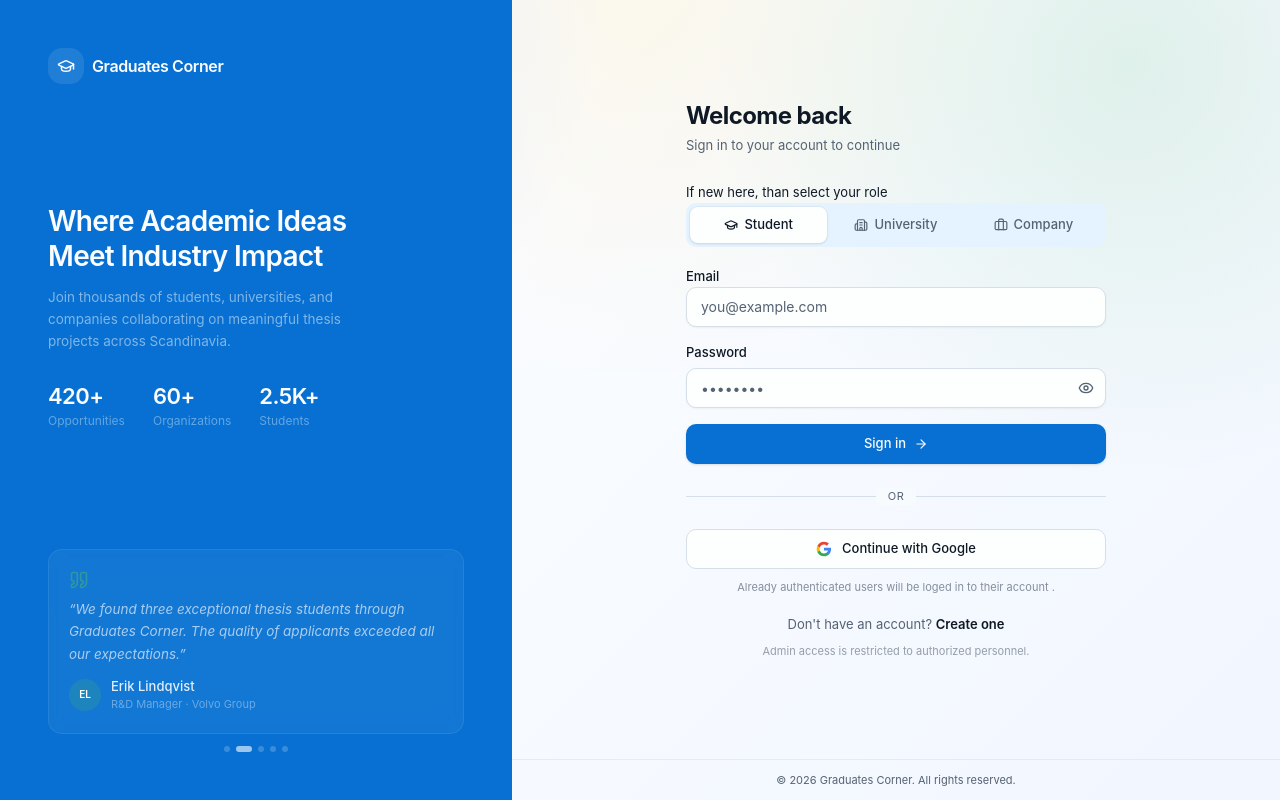
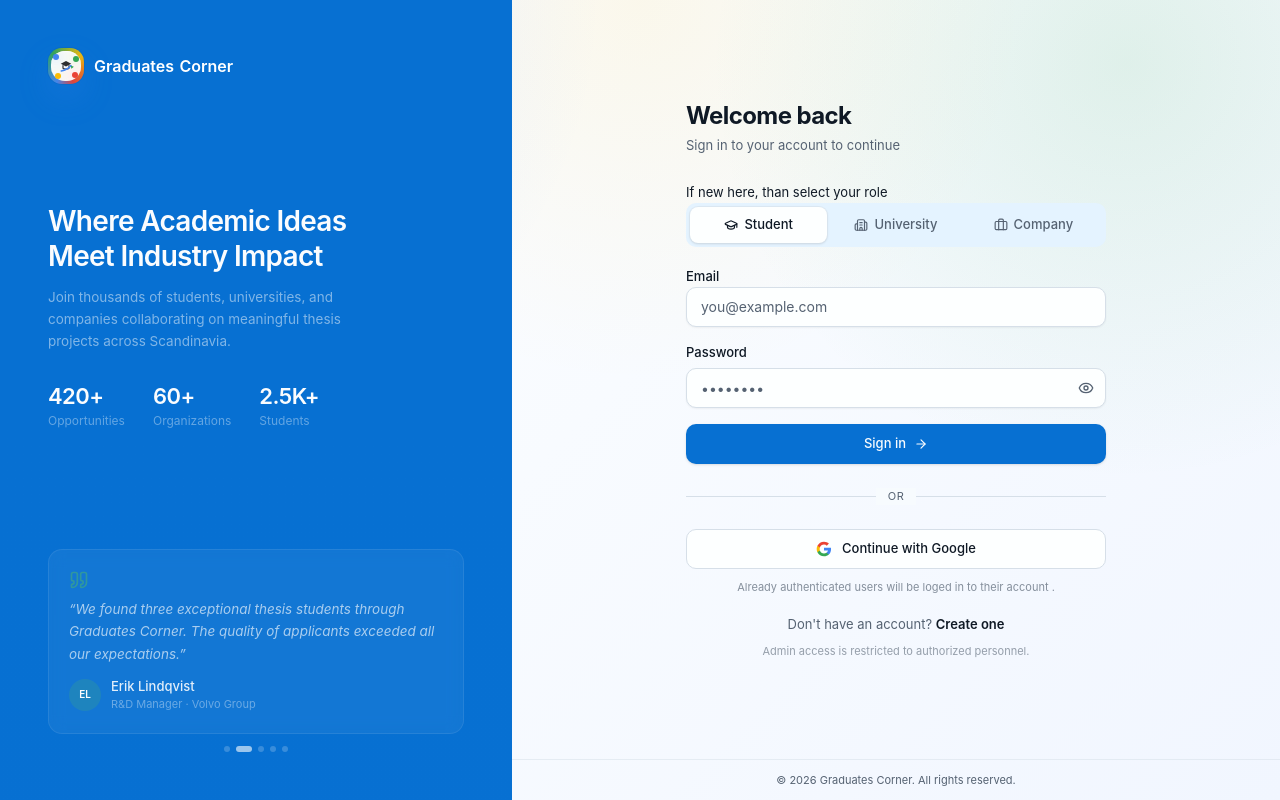
Before and after one commit to muhammadnomantabassum-personal/GraduatesCorner, a Next.js app: page /login in a window 1280 px wide. Built offline with nearby package versions, Linux system fonts and the light colour scheme; no server answers.

Commit message:
Refresh Graduates Corner brand logo

```diff
--- a/app/dashboard/layout.tsx
+++ b/app/dashboard/layout.tsx
@@ -6,6 +6,7 @@ import Link from "next/link"
 import Image from "next/image"
 import { useAuth } from "@/lib/auth-context"
 import { Button } from "@/components/ui/button"
+import { BrandLogo } from "@/components/shared/brand-logo"
 import {
   DropdownMenu,
   DropdownMenuContent,
@@ -176,9 +177,8 @@ export default function DashboardLayout({ children }: { children: React.ReactNod
     <div className="flex min-h-screen">
       {/* Sidebar */}
       <aside className="hidden w-64 shrink-0 flex-col border-r border-sidebar-border bg-sidebar text-sidebar-foreground lg:flex">
-        <div className="flex h-16 items-center gap-2 border-b border-sidebar-border px-6">
-          <GraduationCap className="h-6 w-6 text-sidebar-primary" />
-          <span className="font-bold">Graduates Corner</span>
+        <div className="flex h-16 items-center border-b border-sidebar-border px-6">
+          <BrandLogo size="sm" textClassName="font-bold text-sidebar-foreground" />
         </div>
         <nav className="flex flex-1 flex-col gap-4 overflow-y-auto p-4">
           {sections.map((section, idx) => (
@@ -232,7 +232,7 @@ export default function DashboardLayout({ children }: { children: React.ReactNod
         {/* Top bar */}
         <header className="flex h-14 items-center justify-between border-b border-border bg-card px-4 sm:h-16 sm:px-6">
           <div className="flex items-center gap-2 lg:hidden">
-            <GraduationCap className="h-5 w-5 text-primary" />
+            <BrandLogo size="xs" showText={false} />
             <span className="text-sm font-bold text-foreground">Dashboard</span>
           </div>
           <div className="hidden lg:block">
--- a/app/forgot-password/page.tsx
+++ b/app/forgot-password/page.tsx
@@ -4,8 +4,8 @@ import { useState } from "react"
 import Link from "next/link"
 import { Input } from "@/components/ui/input"
 import { AuthBrandingPanel } from "@/components/auth-branding-panel"
+import { BrandLogo } from "@/components/shared/brand-logo"
 import {
-  GraduationCap,
   Mail,
   ArrowLeft,
   ArrowRight,
@@ -37,11 +37,8 @@ export default function ForgotPasswordPage() {
         <div className="flex flex-1 flex-col items-center justify-center overflow-y-auto px-6 py-8 sm:px-10 lg:px-14 xl:px-20">
           <div className="w-full max-w-[420px]">
             {/* Mobile logo */}
-            <Link href="/" className="mb-6 flex items-center gap-2.5 transition-opacity hover:opacity-80 lg:hidden">
-              <div className="flex h-8 w-8 items-center justify-center rounded-lg bg-primary">
-                <GraduationCap className="h-4 w-4 text-primary-foreground" />
-              </div>
-              <span className="text-sm font-semibold text-foreground">Graduates Corner</span>
+            <Link href="/" aria-label="Graduates Corner home" className="mb-6 flex items-center transition-opacity hover:opacity-95 lg:hidden">
+              <BrandLogo size="sm" />
             </Link>
 
             {submitted ? (
--- a/app/login/page.tsx
+++ b/app/login/page.tsx
@@ -6,6 +6,7 @@ import Link from "next/link"
 import { useAuth } from "@/lib/auth-context"
 import { Input } from "@/components/ui/input"
 import { AuthBrandingPanel } from "@/components/auth-branding-panel"
+import { BrandLogo } from "@/components/shared/brand-logo"
 import {
   GraduationCap,
   Building2,
@@ -123,11 +124,8 @@ function LoginForm() {
   return (
     <div className="w-full max-w-[420px]">
       {/* Mobile logo */}
-      <Link href="/" className="mb-6 flex items-center gap-2.5 transition-opacity hover:opacity-80 lg:hidden">
-        <div className="flex h-8 w-8 items-center justify-center rounded-lg bg-primary">
-          <GraduationCap className="h-4 w-4 text-primary-foreground" />
-        </div>
-        <span className="text-sm font-semibold text-foreground">Graduates Corner</span>
+      <Link href="/" aria-label="Graduates Corner home" className="mb-6 flex items-center transition-opacity hover:opacity-95 lg:hidden">
+        <BrandLogo size="sm" />
       </Link>
 
       {/* Header */}
--- a/app/n_admin/page.tsx
+++ b/app/n_admin/page.tsx
@@ -4,8 +4,8 @@ import { useState } from "react"
 import { useRouter } from "next/navigation"
 import { useAuth } from "@/lib/auth-context"
 import { Input } from "@/components/ui/input"
+import { BrandLogo } from "@/components/shared/brand-logo"
 import {
-  GraduationCap,
   Eye,
   EyeOff,
   ArrowRight,
@@ -46,10 +46,7 @@ export default function AdminLoginPage() {
       <div className="w-full max-w-[400px]">
         {/* Logo */}
         <div className="mb-8 flex flex-col items-center text-center">
-          <div className="mb-4 flex h-12 w-12 items-center justify-center rounded-xl bg-primary shadow-md">
-            <GraduationCap className="h-6 w-6 text-primary-foreground" />
-          </div>
-          <h1 className="text-xl font-bold text-foreground">Graduates Corner</h1>
+          <BrandLogo size="lg" className="mb-4 flex-col gap-3" textClassName="font-bold" />
           <div className="mt-2 flex items-center gap-1.5 rounded-full bg-primary/10 px-3 py-1">
             <Shield className="h-3 w-3 text-primary" />
             <span className="text-[11px] font-medium text-primary">Admin Panel</span>
--- a/app/register/page.tsx
+++ b/app/register/page.tsx
@@ -5,6 +5,7 @@ import Link from "next/link"
 import { useRouter, useSearchParams } from "next/navigation"
 import { Input } from "@/components/ui/input"
 import { AuthBrandingPanel } from "@/components/auth-branding-panel"
+import { BrandLogo } from "@/components/shared/brand-logo"
 import { useAuth } from "@/lib/auth-context"
 import {
   GraduationCap,
@@ -159,11 +160,8 @@ function RegisterForm() {
       <div className="flex w-full flex-col lg:w-[60%]">
         <div className="flex flex-1 flex-col items-center justify-center overflow-y-auto px-6 py-8 sm:px-10 lg:px-14 xl:px-20">
           <div className="w-full max-w-[420px]">
-            <Link href="/" className="mb-6 flex items-center gap-2.5 transition-opacity hover:opacity-80 lg:hidden">
-              <div className="flex h-8 w-8 items-center justify-center rounded-lg bg-primary">
-                <GraduationCap className="h-4 w-4 text-primary-foreground" />
-              </div>
-              <span className="text-sm font-semibold text-foreground">Graduates Corner</span>
+            <Link href="/" aria-label="Graduates Corner home" className="mb-6 flex items-center transition-opacity hover:opacity-95 lg:hidden">
+              <BrandLogo size="sm" />
             </Link>
 
             <div className="mb-6">
--- a/components/auth-branding-panel.tsx
+++ b/components/auth-branding-panel.tsx
@@ -1,11 +1,11 @@
 import Link from "next/link"
 import {
-  GraduationCap,
   FileText,
   Building2,
   Users,
 } from "lucide-react"
 import { TestimonialCarousel } from "./testimonial-carousel"
+import { BrandLogo } from "@/components/shared/brand-logo"
 
 const stats = [
   { value: "420+", label: "Opportunities", icon: FileText },
@@ -21,11 +21,8 @@ export function AuthBrandingPanel() {
       <div className="absolute inset-0 bg-gradient-to-b from-transparent via-transparent to-primary/40" />
 
       {/* Logo */}
-      <Link href="/" className="relative z-10 flex items-center gap-2 transition-opacity hover:opacity-80">
-        <div className="flex h-8 w-8 items-center justify-center rounded-lg bg-primary-foreground/10 backdrop-blur-sm xl:h-9 xl:w-9 xl:rounded-xl">
-          <GraduationCap className="h-4 w-4 text-primary-foreground xl:h-[18px] xl:w-[18px]" />
-        </div>
-        <span className="text-[15px] font-semibold tracking-tight text-primary-foreground xl:text-base">Graduates Corner</span>
+      <Link href="/" aria-label="Graduates Corner home" className="relative z-10 flex items-center transition-opacity hover:opacity-95">
+        <BrandLogo size="md" variant="dark" textClassName="text-[15px] xl:text-base" />
       </Link>
 
       {/* Hero text */}
--- a/components/layout/footer.tsx
+++ b/components/layout/footer.tsx
@@ -1,5 +1,6 @@
 import Link from "next/link"
-import { Github, GraduationCap, Linkedin, Mail, MapPin, ShieldCheck, Sparkles } from "lucide-react"
+import { Github, Linkedin, Mail, MapPin, ShieldCheck, Sparkles } from "lucide-react"
+import { BrandLogo } from "@/components/shared/brand-logo"
 
 const footerLinks = {
   platform: [
@@ -32,13 +33,8 @@ export function Footer() {
       <div className="mx-auto max-w-7xl px-6 pb-10 pt-14 lg:px-8">
         <div className="grid grid-cols-1 gap-12 md:grid-cols-2 lg:grid-cols-12">
           <div className="lg:col-span-5">
-            <Link href="/" className="inline-flex items-center gap-2.5 transition-opacity hover:opacity-90">
-              <div className="flex h-9 w-9 items-center justify-center rounded-xl bg-primary text-primary-foreground shadow-[0_14px_30px_rgba(66,133,244,0.20)]">
-                <GraduationCap className="h-[18px] w-[18px]" />
-              </div>
-              <span className="brand-wordmark text-[17px] font-bold text-foreground">
-                Graduates Corner
-              </span>
+            <Link href="/" aria-label="Graduates Corner home" className="inline-flex items-center transition-opacity hover:opacity-95">
+              <BrandLogo size="md" textClassName="font-bold" />
             </Link>
             <p className="mt-4 max-w-sm text-[14px] leading-[1.75] text-muted-foreground">
               Connecting ambitious graduates with world-class academic and professional
--- a/components/layout/header.tsx
+++ b/components/layout/header.tsx
@@ -5,8 +5,8 @@ import { useState } from "react"
 import { useAuth } from "@/lib/auth-context"
 import { Button } from "@/components/ui/button"
 import { Sheet, SheetContent, SheetTrigger, SheetTitle } from "@/components/ui/sheet"
+import { BrandLogo } from "@/components/shared/brand-logo"
 import {
-  GraduationCap,
   Menu,
   X,
   BookOpen,
@@ -42,11 +42,8 @@ export function Header() {
   return (
     <header className="sticky top-0 z-50 w-full border-b border-border/70 bg-card/90 shadow-[0_10px_40px_rgba(66,133,244,0.08)] backdrop-blur-xl supports-[backdrop-filter]:bg-card/78">
       <div className="mx-auto flex h-16 max-w-7xl items-center justify-between px-4 lg:px-8">
-        <Link href="/" className="flex items-center gap-2.5">
-          <span className="flex h-9 w-9 items-center justify-center rounded-xl bg-primary text-primary-foreground shadow-[0_12px_28px_rgba(66,133,244,0.22)]">
-            <GraduationCap className="h-5 w-5" />
-          </span>
-          <span className="brand-wordmark text-lg font-bold text-foreground">Graduates Corner</span>
+        <Link href="/" aria-label="Graduates Corner home" className="flex items-center">
+          <BrandLogo size="md" textClassName="font-bold" />
         </Link>
 
         <nav className="hidden items-center gap-1 rounded-full border border-border/80 bg-background/65 p-1 shadow-inner lg:flex">
@@ -108,11 +105,8 @@ export function Header() {
             <SheetTitle className="sr-only">Navigation menu</SheetTitle>
             <div className="flex h-full flex-col">
               <div className="flex items-center justify-between border-b border-border px-4 py-4">
-                <Link href="/" className="flex items-center gap-2" onClick={() => setOpen(false)}>
-                  <span className="flex h-8 w-8 items-center justify-center rounded-lg bg-primary text-primary-foreground">
-                    <GraduationCap className="h-4 w-4" />
-                  </span>
-                  <span className="font-bold text-foreground">Graduates Corner</span>
+                <Link href="/" aria-label="Graduates Corner home" className="flex items-center" onClick={() => setOpen(false)}>
+                  <BrandLogo size="sm" textClassName="font-bold" />
                 </Link>
                 <Button variant="ghost" size="icon" onClick={() => setOpen(false)}>
                   <X className="h-5 w-5" />
--- a/components/navbar.tsx
+++ b/components/navbar.tsx
@@ -7,6 +7,7 @@ import { useAuth } from "@/lib/auth-context"
 import { Button } from "@/components/ui/button"
 import { Sheet, SheetContent, SheetTrigger, SheetTitle } from "@/components/ui/sheet"
 import { GlobalSearchCommand } from "@/components/global-search-command"
+import { BrandLogo } from "@/components/shared/brand-logo"
 import {
   GraduationCap,
   Menu,
@@ -76,17 +77,10 @@ export function Navbar() {
           {/* Logo */}
           <Link
             href="/"
-            className="group flex shrink-0 items-center gap-2.5 transition-opacity duration-200 hover:opacity-90"
+            aria-label="Graduates Corner home"
+            className="flex shrink-0 items-center transition-opacity duration-200 hover:opacity-95"
           >
-            <div className={`flex items-center justify-center rounded-lg bg-primary shadow-[0_10px_25px_rgba(66,133,244,0.24)] ring-1 ring-primary/15 transition-all duration-200 ${scrolled ? "h-7 w-7" : "h-8 w-8"
-              }`}>
-              <GraduationCap className={`text-primary-foreground transition-all duration-200 ${scrolled ? "h-4 w-4" : "h-4.5 w-4.5"
-                }`} />
-            </div>
-            <span className={`brand-wordmark font-semibold text-foreground transition-all duration-200 ${scrolled ? "text-[15px]" : "text-[17px]"
-              }`}>
-              Graduates Corner
-            </span>
+            <BrandLogo size={scrolled ? "sm" : "md"} />
           </Link>
 
           {/* Desktop Navigation — pill bar */}
@@ -194,15 +188,11 @@ export function Navbar() {
                   <div className="flex items-center justify-between border-b border-border px-5 py-4">
                     <Link
                       href="/"
-                      className="flex items-center gap-2.5"
+                      aria-label="Graduates Corner home"
+                      className="flex items-center"
                       onClick={() => setOpen(false)}
                     >
-                      <div className="flex h-7 w-7 items-center justify-center rounded-lg bg-primary">
-                        <GraduationCap className="h-3.5 w-3.5 text-primary-foreground" />
-                      </div>
-                      <span className="brand-wordmark text-sm font-semibold text-foreground">
-                        Graduates Corner
-                      </span>
+                      <BrandLogo size="sm" />
                     </Link>
                     <Button variant="ghost" size="icon" className="h-8 w-8 rounded-lg text-muted-foreground" onClick={() => setOpen(false)}>
                       <X className="h-4 w-4" />
--- /dev/null
+++ b/components/shared/brand-logo.tsx
@@ -0,0 +1,113 @@
+import { cn } from "@/lib/utils"
+
+type BrandLogoProps = {
+  showText?: boolean
+  size?: "xs" | "sm" | "md" | "lg"
+  variant?: "light" | "dark"
+  className?: string
+  markClassName?: string
+  textClassName?: string
+}
+
+const markSizes = {
+  xs: "h-7 w-7 rounded-[10px]",
+  sm: "h-8 w-8 rounded-xl",
+  md: "h-9 w-9 rounded-[14px]",
+  lg: "h-12 w-12 rounded-2xl",
+}
+
+const textSizes = {
+  xs: "text-sm",
+  sm: "text-sm",
+  md: "text-[17px]",
+  lg: "text-xl",
+}
+
+const svgSizes = {
+  xs: "h-5 w-5",
+  sm: "h-[22px] w-[22px]",
+  md: "h-6 w-6",
+  lg: "h-8 w-8",
+}
+
+export function BrandLogo({
+  showText = true,
+  size = "md",
+  variant = "light",
+  className,
+  markClassName,
+  textClassName,
+}: BrandLogoProps) {
+  const textColor = variant === "dark" ? "text-white" : "text-foreground"
+
+  return (
+    <span className={cn("group/logo inline-flex min-w-0 items-center gap-2.5", className)}>
+      <span
+        className={cn(
+          "relative isolate flex shrink-0 items-center justify-center overflow-hidden shadow-[0_14px_32px_rgba(66,133,244,0.20)] ring-1 ring-black/5 transition-all duration-300 group-hover/logo:-translate-y-0.5 group-hover/logo:shadow-[0_18px_38px_rgba(66,133,244,0.28)]",
+          markSizes[size],
+          markClassName,
+        )}
+      >
+        <span
+          className="absolute inset-0 opacity-95 transition-transform duration-500 ease-out group-hover/logo:rotate-[18deg]"
+          style={{
+            background:
+              "conic-gradient(from 210deg, #4285F4 0deg, #34A853 105deg, #FBBC05 205deg, #EA4335 305deg, #4285F4 360deg)",
+          }}
+        />
+        <span className="absolute inset-[3px] rounded-[inherit] bg-white/96 shadow-[inset_0_1px_0_rgba(255,255,255,0.82)]" />
+        <span className="absolute left-[14%] top-[16%] h-1.5 w-1.5 rounded-full bg-[#4285F4] shadow-[0_0_12px_rgba(66,133,244,0.45)] transition-transform duration-300 group-hover/logo:translate-x-0.5 group-hover/logo:-translate-y-0.5" />
+        <span className="absolute right-[14%] top-[22%] h-1.5 w-1.5 rounded-full bg-[#34A853] shadow-[0_0_12px_rgba(52,168,83,0.42)] transition-transform duration-300 group-hover/logo:translate-x-0.5 group-hover/logo:translate-y-0.5" />
+        <span className="absolute bottom-[15%] left-[19%] h-1.5 w-1.5 rounded-full bg-[#FBBC05] shadow-[0_0_12px_rgba(251,188,5,0.42)] transition-transform duration-300 group-hover/logo:-translate-x-0.5 group-hover/logo:translate-y-0.5" />
+        <span className="absolute bottom-[18%] right-[17%] h-1.5 w-1.5 rounded-full bg-[#EA4335] shadow-[0_0_12px_rgba(234,67,53,0.35)] transition-transform duration-300 group-hover/logo:-translate-y-0.5" />
+
+        <svg
+          viewBox="0 0 48 48"
+          aria-hidden="true"
+          className={cn(
+            "relative z-10 text-[#202124] transition-transform duration-500 ease-out group-hover/logo:scale-105",
+            svgSizes[size],
+          )}
+          fill="none"
+        >
+          <path
+            d="M13.5 19.5 24 14l10.5 5.5L24 25 13.5 19.5Z"
+            fill="currentColor"
+            opacity="0.94"
+          />
+          <path
+            d="M18 23v5.2c0 2.5 12 2.5 12 0V23"
+            stroke="currentColor"
+            strokeWidth="2.5"
+            strokeLinecap="round"
+            strokeLinejoin="round"
+            opacity="0.9"
+          />
+          <path
+            d="M14.5 34c7.6-1.2 14.2-4.3 19.4-10.8"
+            stroke="#4285F4"
+            strokeWidth="3.2"
+            strokeLinecap="round"
+          />
+          <path
+            d="m33.5 23.2 1.2 6.2 5-4.1"
+            fill="#34A853"
+          />
+        </svg>
+      </span>
+      {showText ? (
+        <span
+          className={cn(
+            "brand-wordmark min-w-0 font-semibold tracking-normal transition-colors duration-200",
+            textSizes[size],
+            textColor,
+            textClassName,
+          )}
+        >
+          Graduates Corner
+        </span>
+      ) : null}
+    </span>
+  )
+}
```
Also changed, not shown: app/n_admin/dashboard/layout.tsx (+4 -5 lines).
